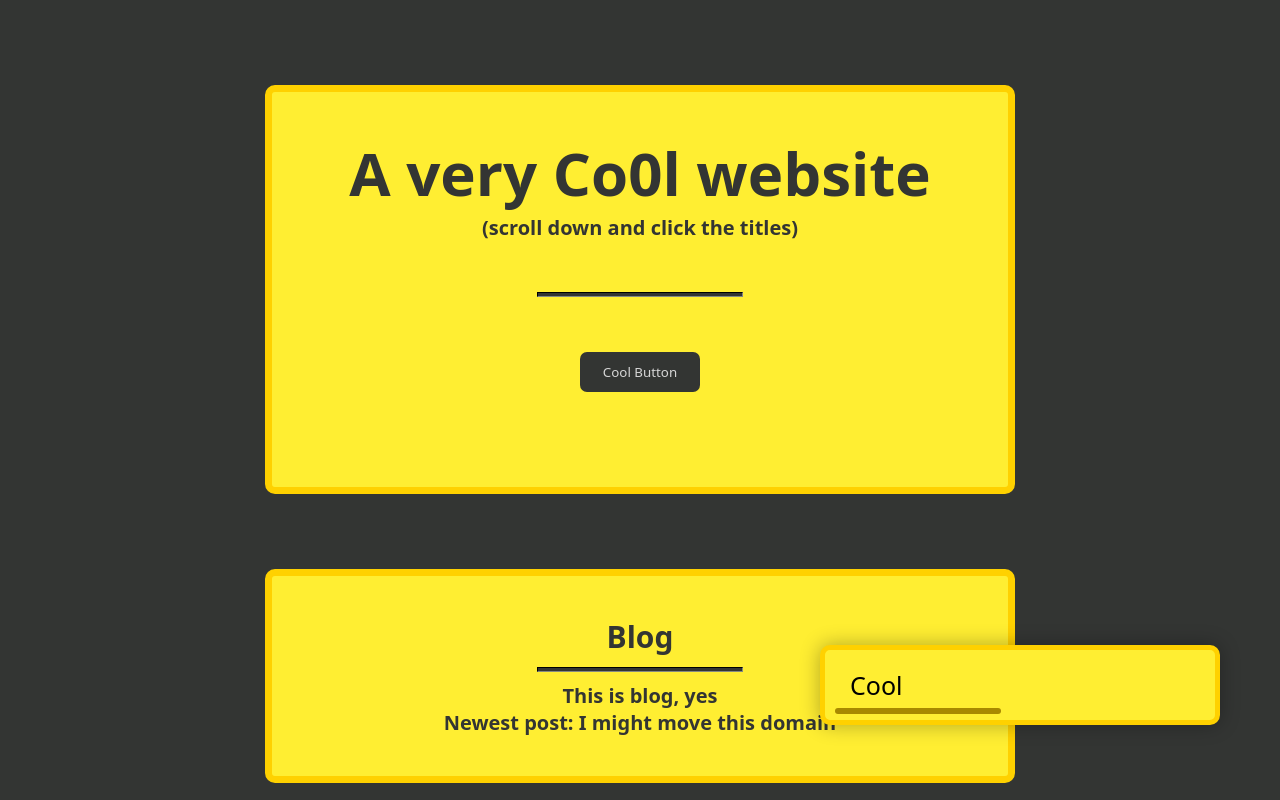
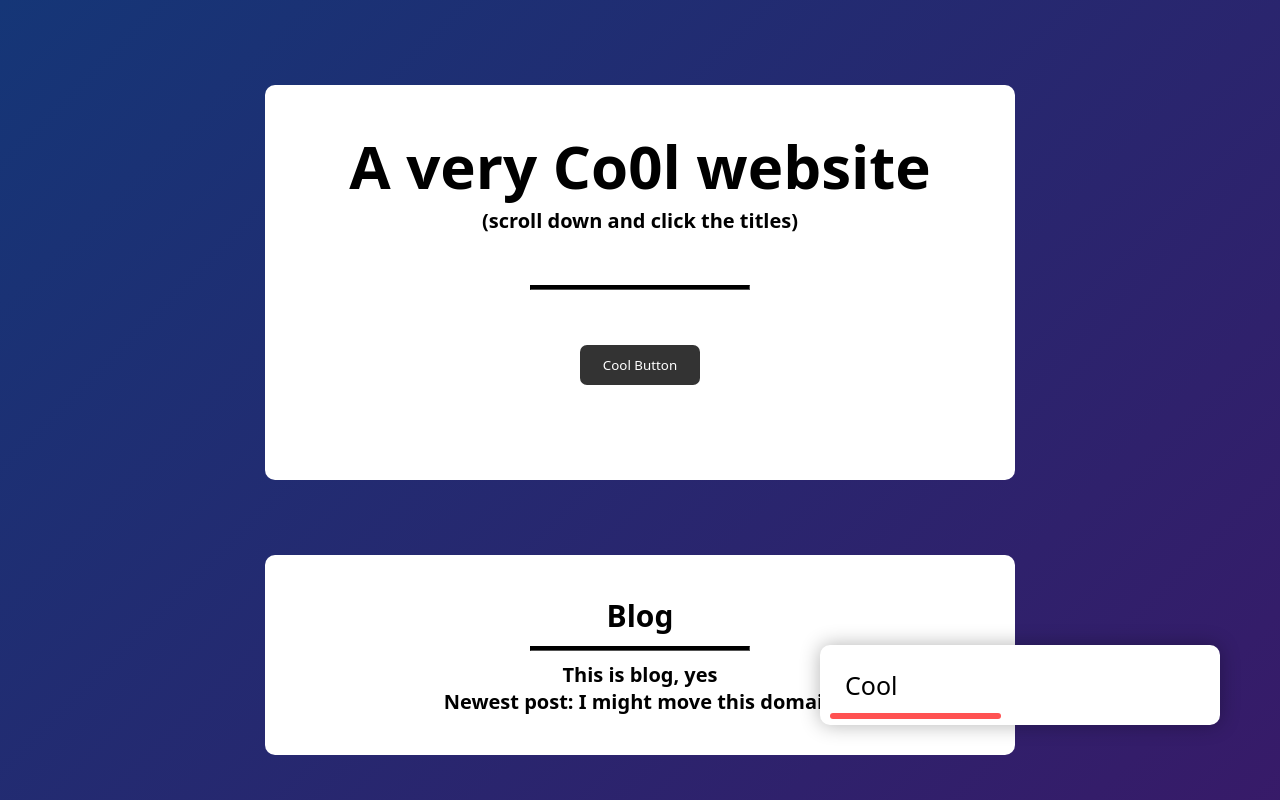
Before and after one commit to UTHMN/UTHMN.github.io, a website: page index.html in a window 1280 px wide. Both pictures are taken after a click on the button "Cool Button". Shown: the top 800 px of the page. Drawn offline with Linux system fonts and the light colour scheme.

Commit message:
Reverted my changes, the website was UGLY

```diff
--- a/blogOnly.css
+++ b/blogOnly.css
@@ -1,7 +1,7 @@
 body {
   width: 100%;
   min-height: 100vh;
-    background: #333533;
+  background: linear-gradient(135deg, #153677, #4e085f);
   padding: 10px;
 }
 
@@ -12,11 +12,8 @@ body {
 
 .BlogCard {
 max-width: 750px;
-  background: #ffee32;
+background: #fff;
 margin: 100px auto 20px;
 padding: 40px 30px 70px;
 border-radius: 10px;
-  border-width: 7px;
-  border-color: #ffd100;
-  border-style: solid;
 }
--- a/styles.css
+++ b/styles.css
@@ -7,16 +7,12 @@
   font-family: system-ui, -apple-system, BlinkMacSystemFont, "Segoe UI", Roboto, Oxygen, Ubuntu, Cantarell, "Open Sans", "Helvetica Neue", sans-serif;
 }
 
-h1, h2, h3, h4, h5, h6, p {
-  color: #333533;
-}
-
 .EntryLink, .ExitLink {
   display: inline-flex;
   text-decoration: #333;
   text-align: center;
   font-size: 30px;
-  color: #333533;
+  color: #000000;
   font-weight: 700;
   transition-property: all;
   transition-duration: 0.3s;
@@ -26,12 +22,11 @@ h1, h2, h3, h4, h5, h6, p {
 p {
   font-size: 20px;
   font-weight: 750;
-  color: #333533;
 }
 
 footer {
   font-size: 25px;
-  color: #ffd100;
+  color: white;
 }
 
 header {
@@ -40,19 +35,16 @@ header {
 
 .card {
   max-width: 750px;
-  background: #ffee32;
+  background: #fff;
   margin: 75px auto 20px;
   padding: 40px 15px 40px;
   border-radius: 10px;
-  border-width: 7px;
-  border-color: #ffd100;
-  border-style: solid;
 }
 
 .container {
   width: 100%;
   min-height: 100vh;
-  background: #333533;
+  background: linear-gradient(135deg, #153677, #4e085f);
   padding: 10px;
 }
 
@@ -64,31 +56,31 @@ hr {
   margin-top: 10px;
   margin-bottom: 10px;
   height: 5px;
-  background-color: #333533;
-  border-color: #333533;
+  background-color: #000000;
+  border-color: #000000;
   margin-right: 250px;
   margin-left: 250px;
 }
 
 .BlogLink {
   display: inline-flex;
-  text-decoration: #333533;
+  text-decoration: #333;
   text-align: center;
-  color: #333533;
+  color: #858585;
 }
 
 .BlogLink:active {
   display: inline-flex;
   text-decoration: #333;
   text-align: center;
-  color: #333533;
+  color: #858585;
 }
 
 .BlogLink:visited {
   display: inline-flex;
-  text-decoration: #333533;
+  text-decoration: #333;
   text-align: center;
-  color: #333533;
+  color: #858585;
 }
 
 .EntryIcon {
@@ -121,8 +113,8 @@ hr {
 }
 
 .buttons button {
-  background: #333533;
-  color: #d6d6d6;
+  background: #333;
+  color: #fff;
   border: 0;
   outline: 0;
   width: 120px;
@@ -147,7 +139,7 @@ hr {
 .toast {
   width: 400px;
   height: 80px;
-  background: #ffee32;
+  background: #fff;
   font-weight: 500;
   margin: 15px 0;
   box-shadow: 0 0 20px rgb(0, 0, 0, 0.3);
@@ -158,9 +150,6 @@ hr {
   transform: translateX(100%);
   animation: moveleft 0.30s linear forwards;
   border-radius: 10px;
-  border-width: 5px;
-  border-style: solid;
-  border-color: #ffd100;
 }
 
 @keyframes moveleft {
@@ -176,7 +165,7 @@ hr {
   bottom: 5px;
   width: 80%;
   height: 5px;
-  background: #a88900;
+  background: rgb(77, 77, 77);
   animation: anim 6s linear forwards;
   border-radius: 10px;
 }
@@ -194,7 +183,7 @@ hr {
   bottom: 6px;
   width: 80%;
   height: 6px;
-  background: #a88900;
+  background: rgb(255, 82, 82);
   animation: anim 6s linear forwards;
   border-radius: 10px;
 }
```
Lines whose indentation alone changed are shown as unchanged.
